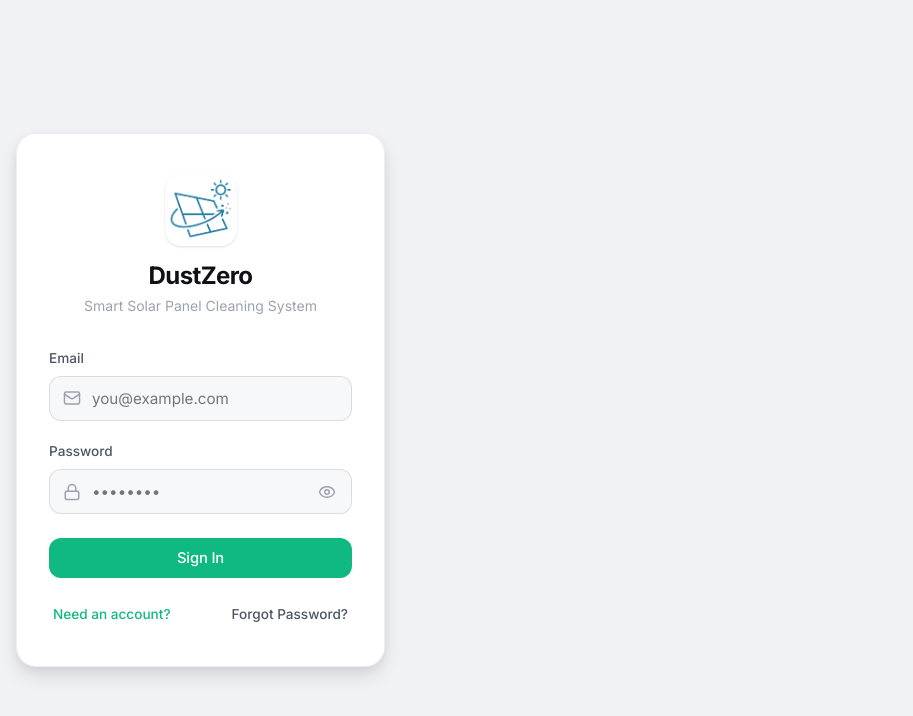
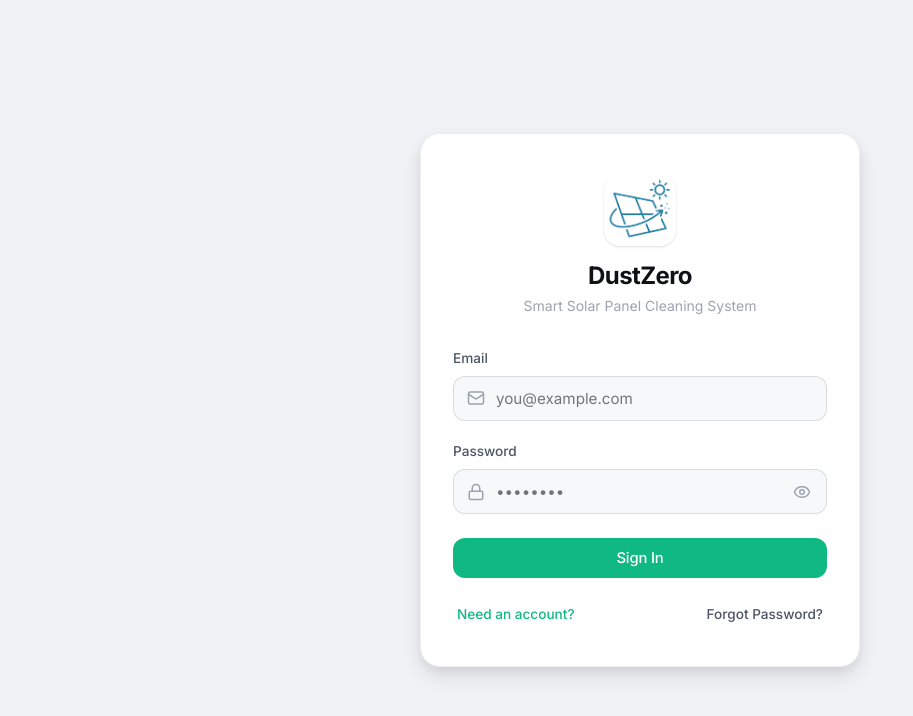
Before and after one commit to MTahaNadeem/DustZero-Web-App, a React (Vite) app: page /login in a window 1280 px wide. Shown: the top 716 px of the page, without its empty margins (0-913 px from the left). Built offline with nearby package versions, Linux system fonts and the light colour scheme; no server answers.

Commit message:
Update auth.css

```diff
--- a/src/auth.css
+++ b/src/auth.css
@@ -3,6 +3,8 @@
    ============================================= */
 .auth-layout {
   min-height: 100vh;
+  width: 100%;
+  flex: 1;
   display: flex;
   align-items: center;
   justify-content: center;
```
